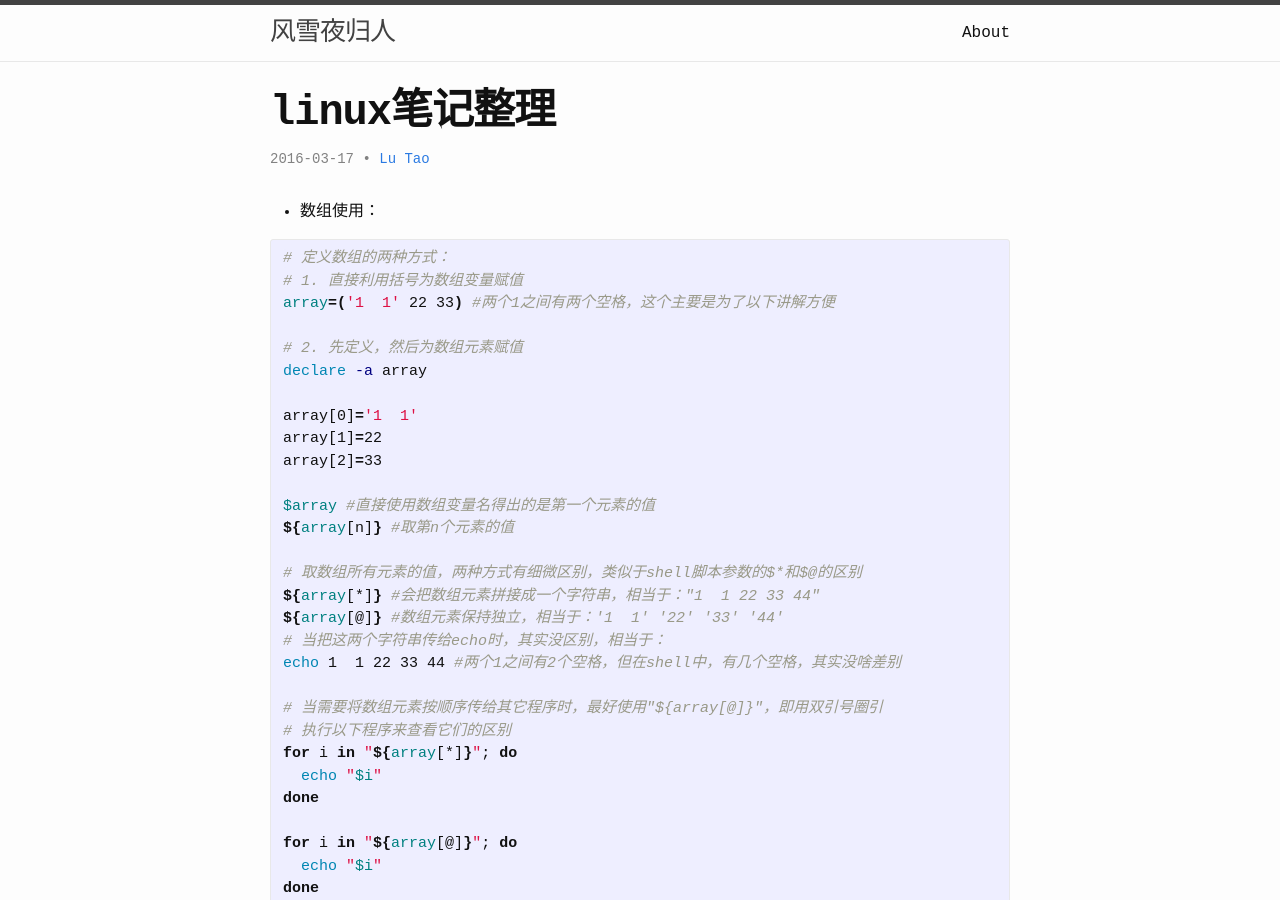
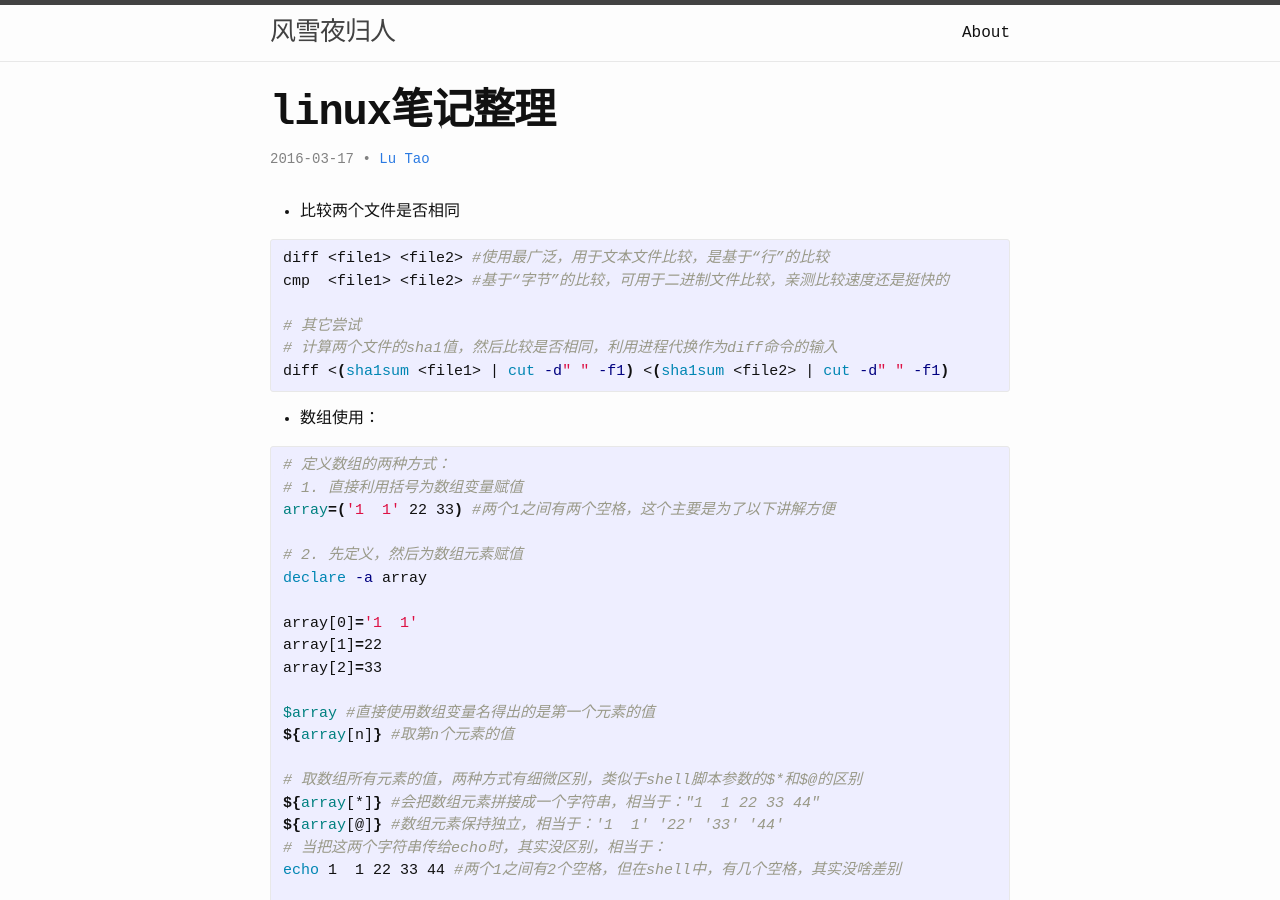
Before and after one commit to lutaoact/lutaoact.github.io, a Jekyll site: the page built from _posts/2016-03-17-linux-skill.markdown, in a window 1280 px wide and 900 px high. Built offline with Jekyll 4.4.1, drawn with Linux system fonts in a browser that asks for light colours.

Commit message:
skill cmp

```diff
--- a/_posts/2016-03-17-linux-skill.markdown
+++ b/_posts/2016-03-17-linux-skill.markdown
@@ -4,6 +4,16 @@ title:  "linux笔记整理"
 date:   2016-03-17 09:58:27 +0800
 categories: linux bash
 ---
+
+* 比较两个文件是否相同
+{% highlight sh %}
+diff <file1> <file2> #使用最广泛，用于文本文件比较，是基于“行”的比较
+cmp  <file1> <file2> #基于“字节”的比较，可用于二进制文件比较，亲测比较速度还是挺快的
+
+# 其它尝试
+# 计算两个文件的sha1值，然后比较是否相同，利用进程代换作为diff命令的输入
+diff <(sha1sum <file1> | cut -d" " -f1) <(sha1sum <file2> | cut -d" " -f1)
+{% endhighlight %}
 
 * 数组使用：
 {% highlight sh %}
```
